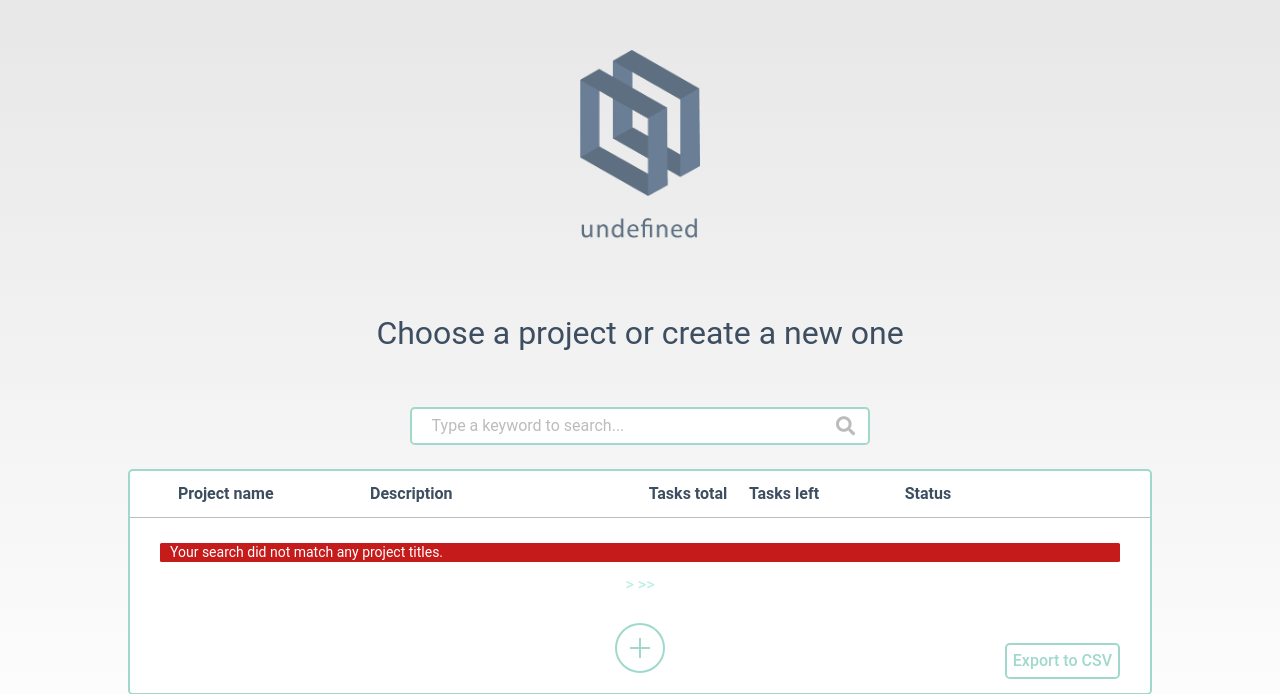
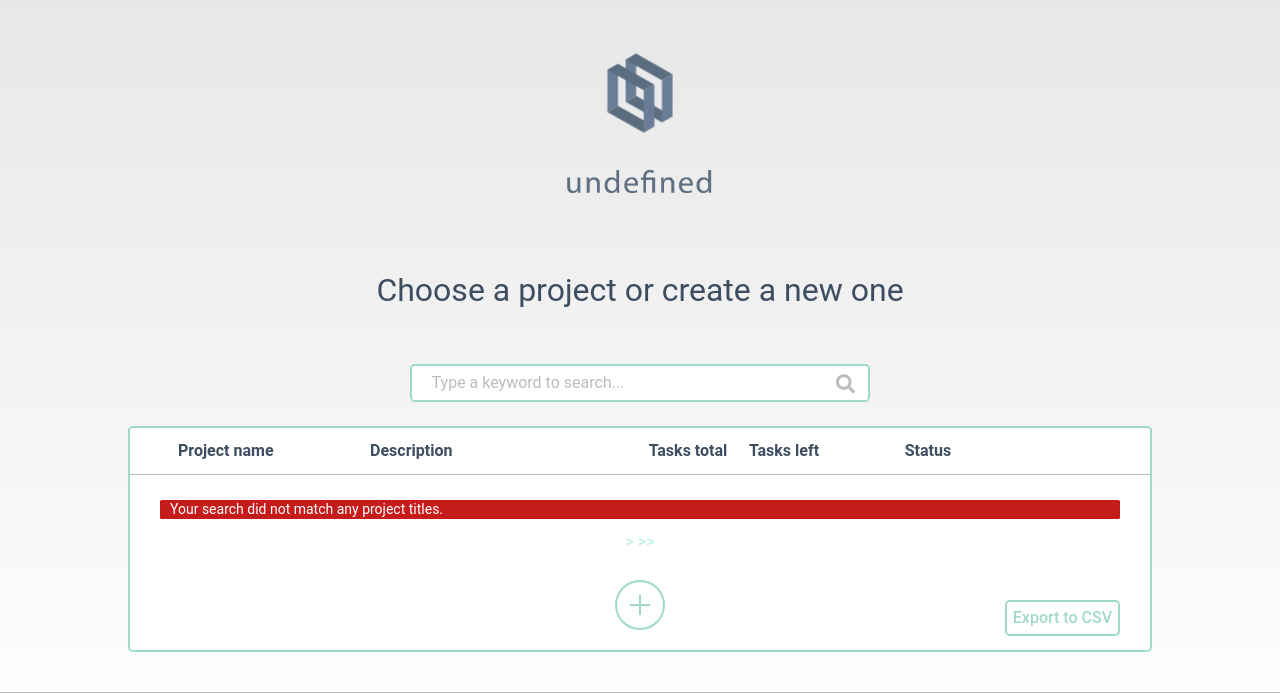
Before and after one commit to OsvaldasUlevicius/undefined, a PHP site: page /templates/projects/projectList.php in a window 1280 px wide. Shown: the part 44-738 px from the top of the page. Run offline with PHP 8.4, Linux system fonts and the light colour scheme; the visitor is signed in with stand-in values (Sample User, id 1); data that the repository does not hold is empty.

Commit message:
add logo animation

```diff
--- a/public/css/style.css
+++ b/public/css/style.css
@@ -292,7 +292,7 @@ body.eventlog {
 }
 
 .task-proj-logo {
-  max-width: 120px;
+  max-width: 150px;
 }
 
 @media screen and (max-width: 600px) {
@@ -1048,3 +1048,56 @@ h2.delete-heading {
 .tooltip:hover .tooltiptext {
   visibility: visible;
 }
+
+
+/* logo animation */
+#ety1BNsZobT3 {
+  animation: ety1BNsZobT3_c_o 3000ms linear 1 normal forwards
+}
+
+@keyframes ety1BNsZobT3_c_o {
+  0% {
+      opacity: 0
+  }
+
+  100% {
+      opacity: 1
+  }
+}
+
+#ety1BNsZobT8_to {
+  animation: ety1BNsZobT8_to__to 3000ms linear 1 normal forwards
+}
+
+@keyframes ety1BNsZobT8_to__to {
+  0% {
+      transform: translate(91.173761px, 176.596403px)
+  }
+
+  23.333333% {
+      transform: translate(91.173761px, 176.596403px)
+  }
+
+  100% {
+      transform: translate(181.375000px, 112.500000px)
+  }
+}
+
+#ety1BNsZobT8 {
+  animation: ety1BNsZobT8_c_o 3000ms linear 1 normal forwards
+}
+
+@keyframes ety1BNsZobT8_c_o {
+  0% {
+      opacity: 0
+  }
+
+  16.666667% {
+      opacity: 0;
+      animation-timing-function: cubic-bezier(0.420000, 0, 1, 1)
+  }
+
+  100% {
+      opacity: 1
+  }
+}
--- a/templates/admin/eventLog.php
+++ b/templates/admin/eventLog.php
@@ -15,10 +15,7 @@ include('../../modules/admin/eventLog.php');
 </head>
 <body class="eventlog">
 <?php include("../header_footer/header.php");?>
-<div class="logo-in-page">
-        <img class="task-proj-logo" src="../../public/img/logo-img.png" /><br><br>
-        <img class="task-proj-logo" src="../../public/img/logo-text.png" />
-    </div>
+<?php include("../projects/logo.php");?>
 <h1 class="task-proj-heading">Events</h1>
 <!-- <form id="search-form" action="" method="GET">
     <input id="input-search" type="text" name="valueToSearch" placeholder="Type a keyword to search..."/>
--- a/templates/authentication/login.php
+++ b/templates/authentication/login.php
@@ -17,7 +17,7 @@ include('../../modules/authentication/authentication.php');
 
 <body class="login-register-body">
 
-    <img class="logo-top" src="../../public/img/logo-desktop.png" />
+    <?php include("../projects/logo.php");?>
 
     <div class="auth-wrap">
         <div class="auth-wrapper" id="login-wrapper">
--- a/templates/authentication/register.php
+++ b/templates/authentication/register.php
@@ -17,7 +17,7 @@ include('../../modules/authentication/authentication.php');
 
 <body class="login-register-body">
 
-    <img class="logo-top" src="../../public/img/logo-desktop.png" />
+    <?php include("../projects/logo.php");?>
     <div class="auth-wrap">
         <div class="auth-wrapper" id="register-wrapper">
 
--- /dev/null
+++ b/templates/projects/logo.php
@@ -0,0 +1,44 @@
+<div class="logo-in-page">
+    <svg id="ety1BNsZobT1" xmlns="http://www.w3.org/2000/svg" xmlns:xlink="http://www.w3.org/1999/xlink"
+            viewBox="0 0 400.280000 300.890000" shape-rendering="geometricPrecision"
+            text-rendering="geometricPrecision">
+            <g id="ety1BNsZobT2"
+                transform="matrix(1.25567214538986 0 0 1.25567214538986 -51.85770367792685 -12.52125026615731)">
+                <g id="ety1BNsZobT3" opacity="0">
+                    <polygon id="ety1BNsZobT4"
+                        points="170.125000,119.875000 247.375000,163.625000 269.875000,151.125000 192.625000,107.375000"
+                        fill="rgb(91,110,128)" stroke="none" stroke-width="1" />
+                    <polygon id="ety1BNsZobT5"
+                        points="170.125000,119.875000 192.625000,107.375000 192.625000,17.625000 170.125000,30.875000"
+                        fill="rgb(105,125,151)" stroke="none" stroke-width="1" />
+                    <polygon id="ety1BNsZobT6"
+                        points="247.375000,163.625000 269.875000,151.125000 269.875000,61.375000 247.375000,74.625000"
+                        fill="rgb(105,125,151)" stroke="none" stroke-width="1" />
+                    <polygon id="ety1BNsZobT7"
+                        points="170.125000,30.875000 247.375000,74.625000 269.875000,61.375000 192.625000,17.625000"
+                        fill="rgb(91,110,128)" stroke="none" stroke-width="1" />
+                </g>
+                <g id="ety1BNsZobT8_to" transform="translate(91.173761,176.596403)">
+                    <g id="ety1BNsZobT8" transform="rotate(180) translate(-181.375000,-112.500000)" opacity="0">
+                    <polygon id="ety1BNsZobT11"
+                            points="208.750000,185.500000 231.250000,173 231.250000,83.250000 208.750000,96.500000"
+                            fill="rgb(105,125,151)" stroke="none" stroke-width="1" />
+                    <polygon id="ety1BNsZobT9"
+                            points="131.500000,141.750000 208.750000,185.500000 231.250000,173 154,129.250000"
+                            fill="rgb(91,110,128)" stroke="none" stroke-width="1" />
+                            <polygon id="ety1BNsZobT12"
+                            points="131.500000,52.750000 208.750000,96.500000 231.250000,83.250000 154,39.500000"
+                            fill="rgb(91,110,128)" stroke="none" stroke-width="1" />
+                        <polygon id="ety1BNsZobT10"
+                            points="131.500000,141.750000 154,129.250000 154,39.500000 131.500000,52.750000"
+                            fill="rgb(105,125,151)" stroke="none" stroke-width="1" />
+
+
+                    </g>
+                </g>
+            </g>
+        </svg>
+        <!-- <img class="task-proj-logo" src="../../public/img/logo-img.png" /> -->
+        <br>
+        <img class="task-proj-logo" src="../../public/img/logo-text.png" />
+    </div>
--- a/templates/projects/projectList.php
+++ b/templates/projects/projectList.php
@@ -24,10 +24,7 @@ include('../../modules/projects/editProject.php');
 <body class="project-list">
     <?php include("../header_footer/header.php");?>
 
-    <div class="logo-in-page">
-        <img class="task-proj-logo" src="../../public/img/logo-img.png" /><br><br>
-        <img class="task-proj-logo" src="../../public/img/logo-text.png" />
-    </div>
+    <?php include("logo.php");?>
 
     <h1 class="task-proj-heading">Choose a project or create a new one</h1>
 
--- a/templates/projects/taskList.php
+++ b/templates/projects/taskList.php
@@ -29,10 +29,7 @@ include('../../modules/projects/editProject.php');
 <body class="task-list">
     <?php include("../header_footer/header.php");?>
 
-    <div class="logo-in-page">
-        <img class="task-proj-logo" src="../../public/img/logo-img.png" /><br><br>
-        <img class="task-proj-logo" src="../../public/img/logo-text.png" />
-    </div>
+    <?php include("logo.php");?>
 
 
     <h1 class="task-proj-heading"><?php echo getObjectName("projects", $_GET["project_id"], "title", $db)?></h1>
```
